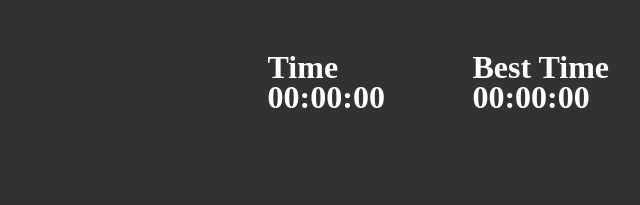
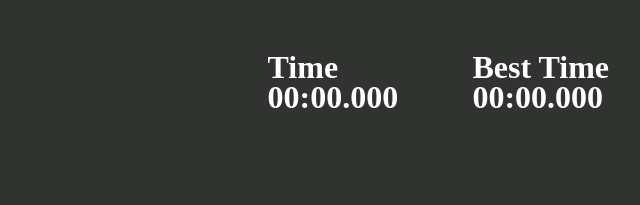
Before and after one commit to adityasharma2001/WebDevTask1, a plain HTML site: page index.html in a window 1280 px wide. Shown: the top 205 px of the page, 534-1174 px from the left. Drawn offline with Linux system fonts and the light colour scheme.

Commit message:
Update index.html

```diff
--- a/index.html
+++ b/index.html
@@ -9,9 +9,9 @@
 <body>
     <div class="timer">
         <h1 class="time">Time</h1>
-		<h1 class="stopwatch" id="stopwatch">00:00:00</h1>
+		<h1 class="stopwatch" id="stopwatch">00:00.000</h1>
 		<h1 class="besttime">Best Time</h1>
-		<h1 class="beststopwatch">00:00:00</h1>
+		<h1 class="beststopwatch">00:00.000</h1>
 	</div>
 
 
```
